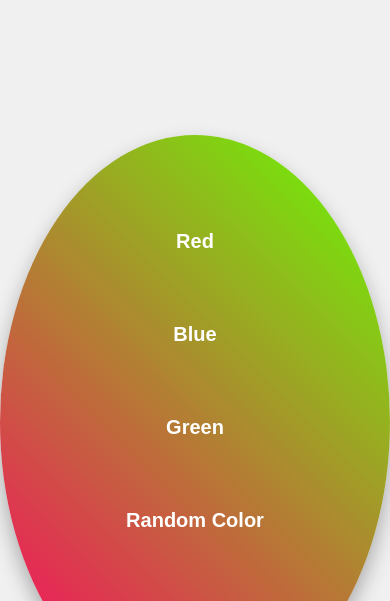
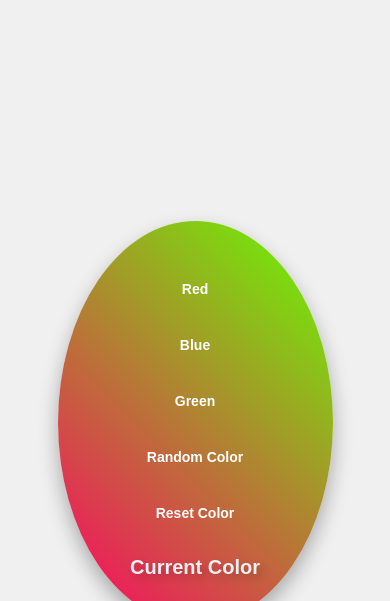
Before and after one commit to sabiha-wasema/fancy-background-color-changer, a plain HTML site: page index.html in a window 390 px wide. Shown: the top 601 px of the page. Drawn offline with Linux system fonts and the light colour scheme.

```diff
--- a/css/style.css
+++ b/css/style.css
@@ -69,3 +69,33 @@ button#reset:hover {
 #color-display:hover {
   color: #3498db; /* Bright Blue Text on Hover */
 }
+/* Responsive Styles */
+@media (max-width: 768px) {
+  #color-changer {
+    padding: 40px;
+    height: 50%;
+    width: 50%;
+    border-radius: 50%;
+  }
+  button {
+    font-size: 12px;
+    margin: 10px;
+    padding: 10px 30px;
+  }
+  #color-display {
+    margin-top: 10px;
+    font-size: 10px;
+    padding: 5px;
+  }
+}
+@media (max-width: 480px) {
+  #color-changer {
+    padding: 40px;
+  }
+  button {
+    font-size: 14px;
+  }
+  #color-display {
+    font-size: 20px;
+  }
+}
--- a/index.html
+++ b/index.html
@@ -14,6 +14,7 @@
         <button id="blue">Blue</button>
         <button id="green">Green</button>
         <button id="random">Random Color</button>
+        <button id="reset">Reset Color</button>
         <div id="color-display">Current Color</div>
     </div>
     <script src="js/script.js"></script>
--- a/js/script.js
+++ b/js/script.js
@@ -1,5 +1,6 @@
 const colorDisplay = document.getElementById("color-display");
 const colorChanger = document.getElementById("color-changer");
+const defaultColor = "#f0f0f0"; // Default Dark Blue Background
 
 colorChanger.addEventListener("click", handleColorChange);
 
@@ -14,6 +15,7 @@ function handleColorChange(event) {
     } else if (color === "reset") {
       resetColor();
     } else {
+      resetColor(); // Reset color before applying a new color
       applyColor(color);
     }
   }
@@ -31,7 +33,7 @@ function applyColor(color) {
 }
 
 function resetColor() {
-  document.body.style.backgroundColor = "#2c3e50"; // Default Dark Blue Background
+  document.body.style.backgroundColor = defaultColor;
   colorDisplay.textContent = "Current Color";
 }
 
```
Also changed, not shown: 1 other file.
